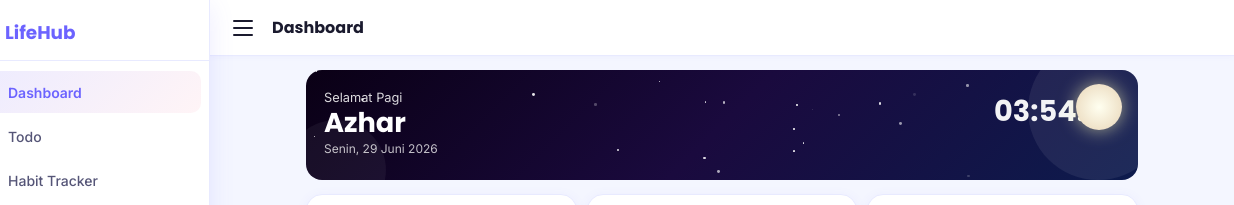
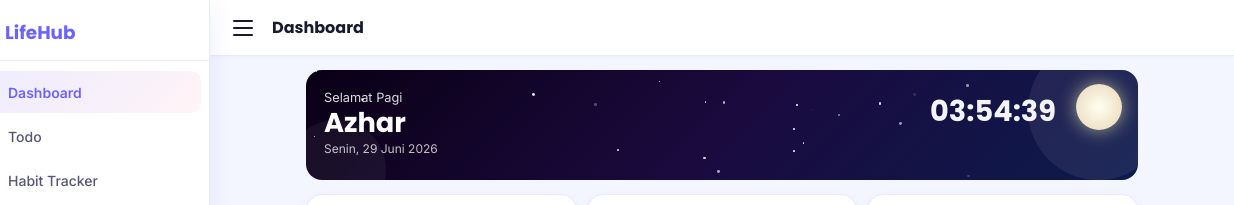
Before and after one commit to azarx018/LifeHub, a plain HTML site: page index.html in a window 1280 px wide. Shown: the top 205 px of the page, 46-1280 px from the left. Drawn offline with Linux system fonts and the light colour scheme.

Commit message:
update css

```diff
--- a/style.css
+++ b/style.css
@@ -168,6 +168,7 @@ ul{list-style:none}
 .live-clock{
   font-family:'Poppins',sans-serif;font-size:1.8rem;font-weight:700;
   text-align:right;opacity:.95;white-space:nowrap;position:relative;z-index:1;
+  padding-right:64px;
 }
 
 /* ===== DASH GRID ===== */
```
